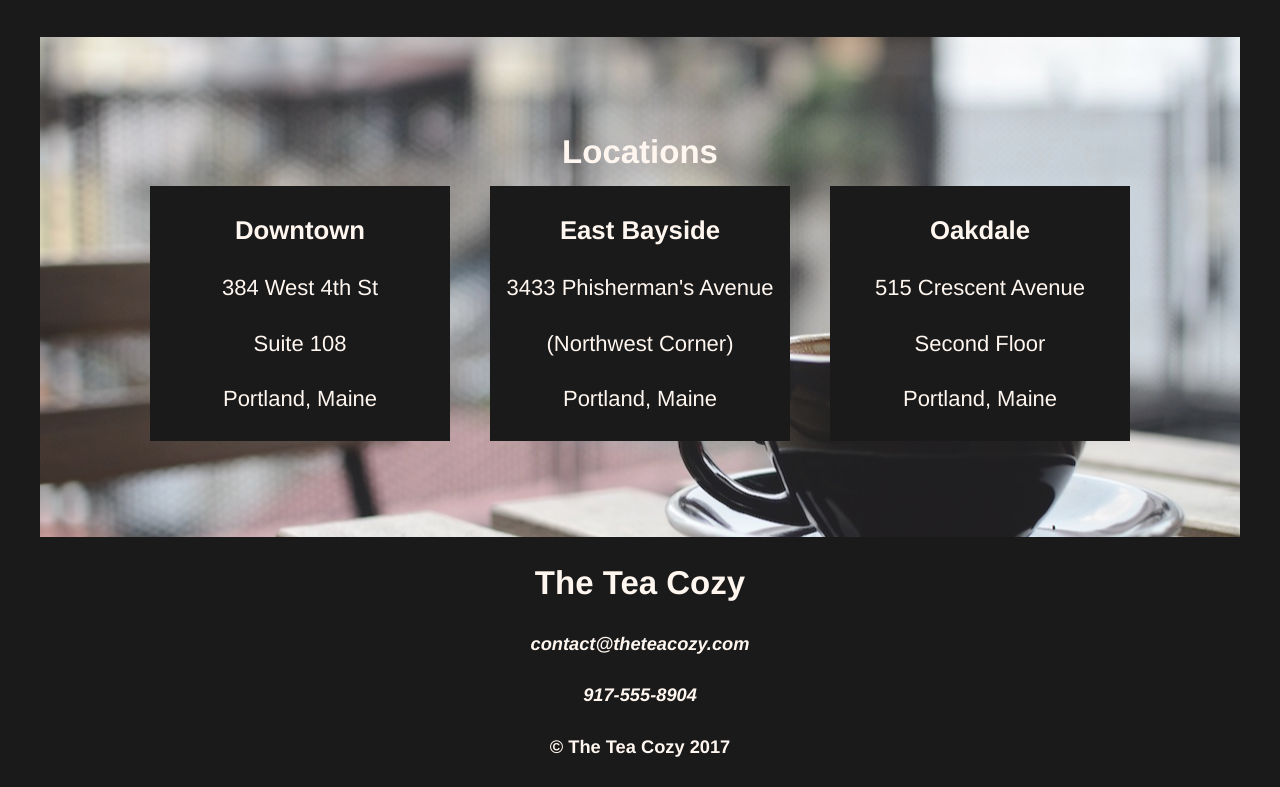
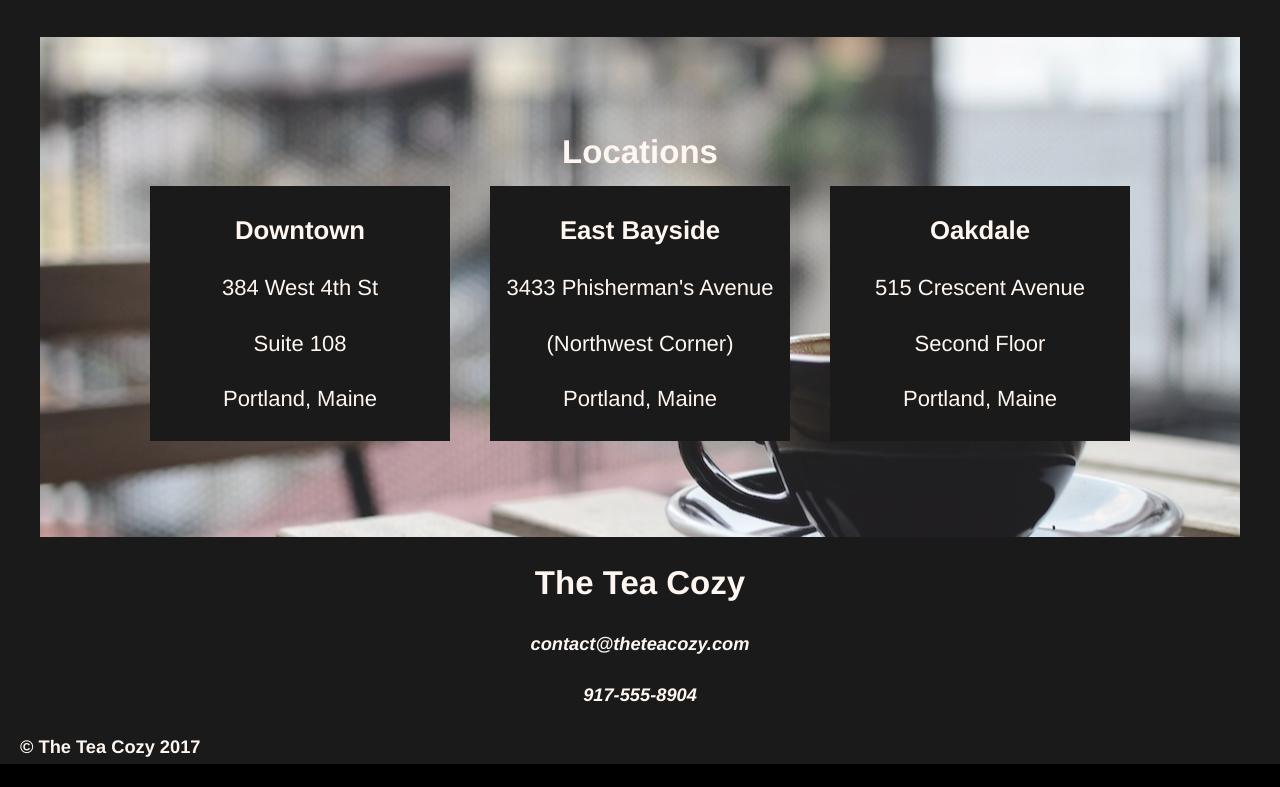
Before and after one commit to Parietic/Tea-Cozy, a plain HTML site: page index.html in a window 1280 px wide. Shown: the part 1435-2222 px from the top of the page. After the commit the page ends 2199 px from the top, so only its background shows below. Drawn offline with Linux system fonts and the light colour scheme.

Commit message:
Footer style

```diff
--- a/css/style.css
+++ b/css/style.css
@@ -133,3 +133,13 @@ header a {
 	opacity: 1;
 	margin: 30px auto;
 }
+
+/* Footer style */
+#footer {
+	height: 200px;
+}
+
+#copyright {
+	text-align: left;
+	margin-left: 20px;
+}
--- a/index.html
+++ b/index.html
@@ -131,7 +131,7 @@
 				<h5>917-555-8904</h5>
 			</address>
 
-			<h5>&copy; The Tea Cozy 2017</h5>
+			<h5 id="copyright">&copy; The Tea Cozy 2017</h5>
 		</footer>
 	</body>
 </html>
```
